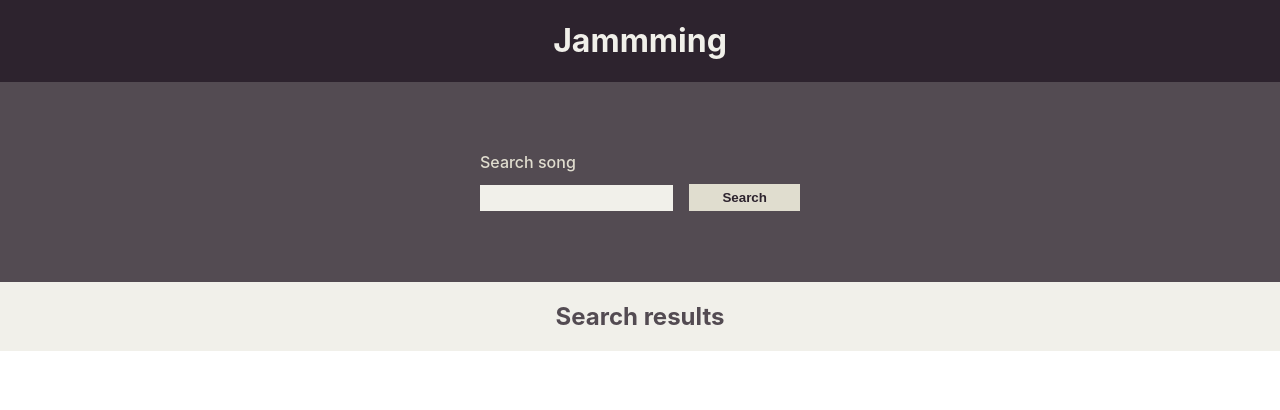
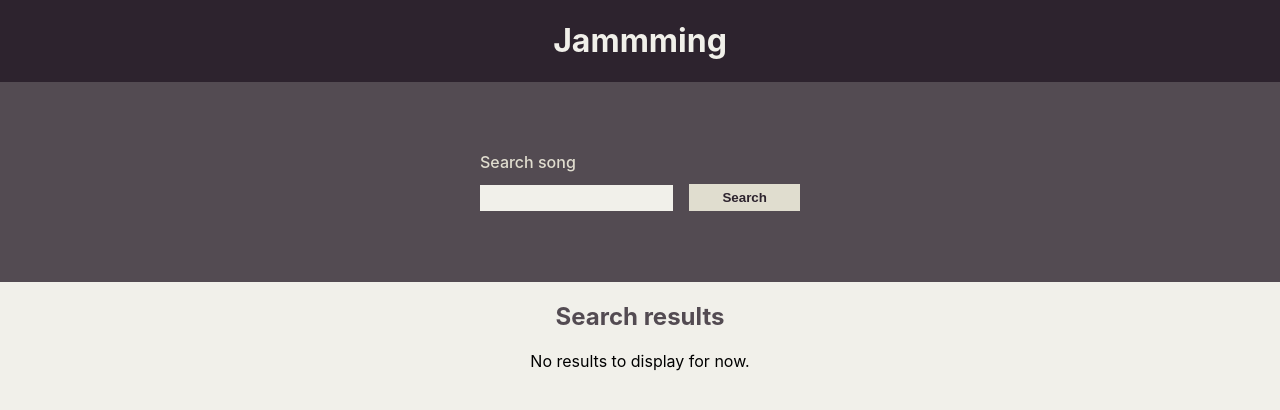
Before and after one commit to alabbe/jammming, a React (Create React App) app: page / in a window 1280 px wide. Shown: the top 410 px of the page. Built offline with nearby package versions, Linux system fonts and the light colour scheme.

Commit message:
Add initial state to search results

```diff
--- a/src/components/SearchResults.js
+++ b/src/components/SearchResults.js
@@ -4,10 +4,17 @@ import styles from "../css/SearchResults.module.css";
 
 function SearchResults(props) {
 
+    let content = "";
+    if (props.results.length > 0) {
+        content =  <Tracklist results={props.results}/>;
+    } else {
+        content = "No results to display for now.";
+    }
+
     return (
         <div className={styles.SearchResults}>
             <h2>Search results</h2>
-            <Tracklist results={props.results}/>
+            {content}
         </div>
     );
 }
--- a/src/index.css
+++ b/src/index.css
@@ -4,6 +4,7 @@ html {
 
 body {
   margin: auto;
+  background-color: #F1F0EA;
   font-family: -apple-system, BlinkMacSystemFont, 'Segoe UI', 'Roboto', 'Oxygen',
     'Ubuntu', 'Cantarell', 'Fira Sans', 'Droid Sans', 'Helvetica Neue',
     sans-serif;
```
